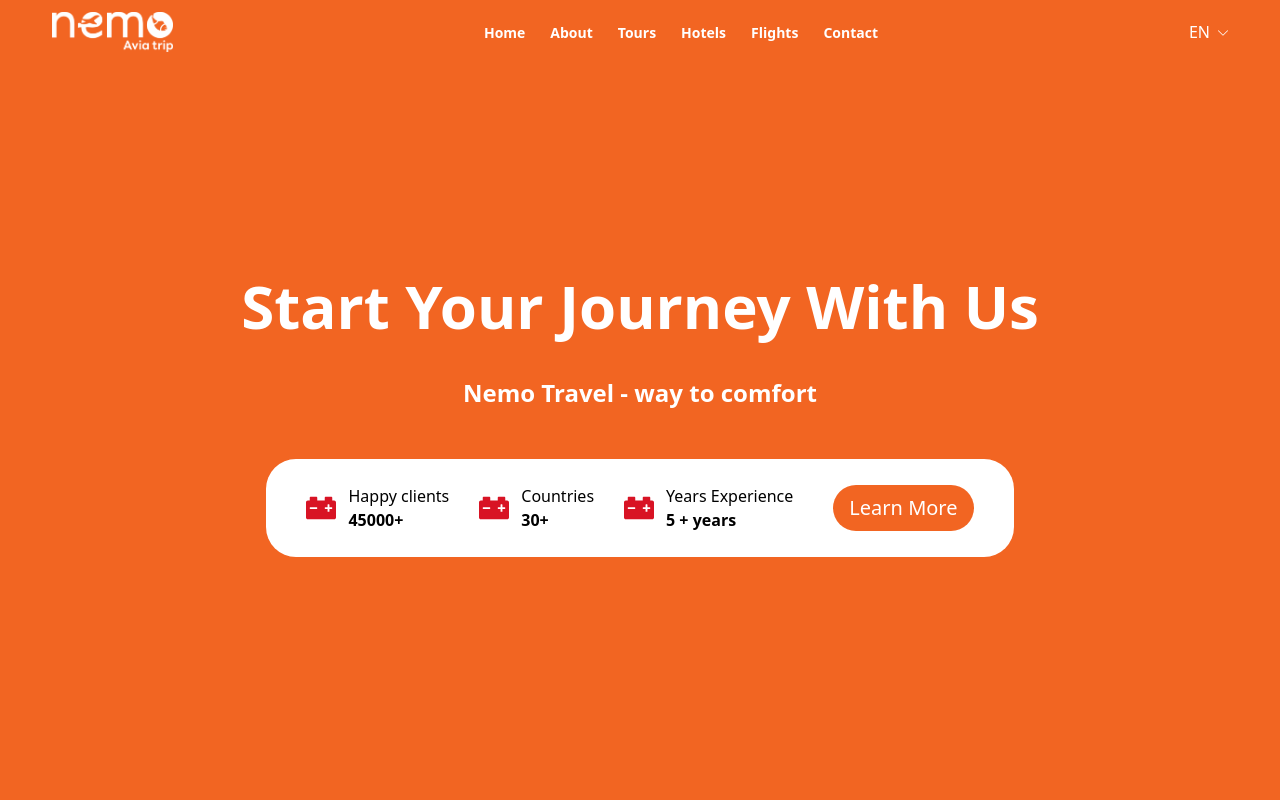
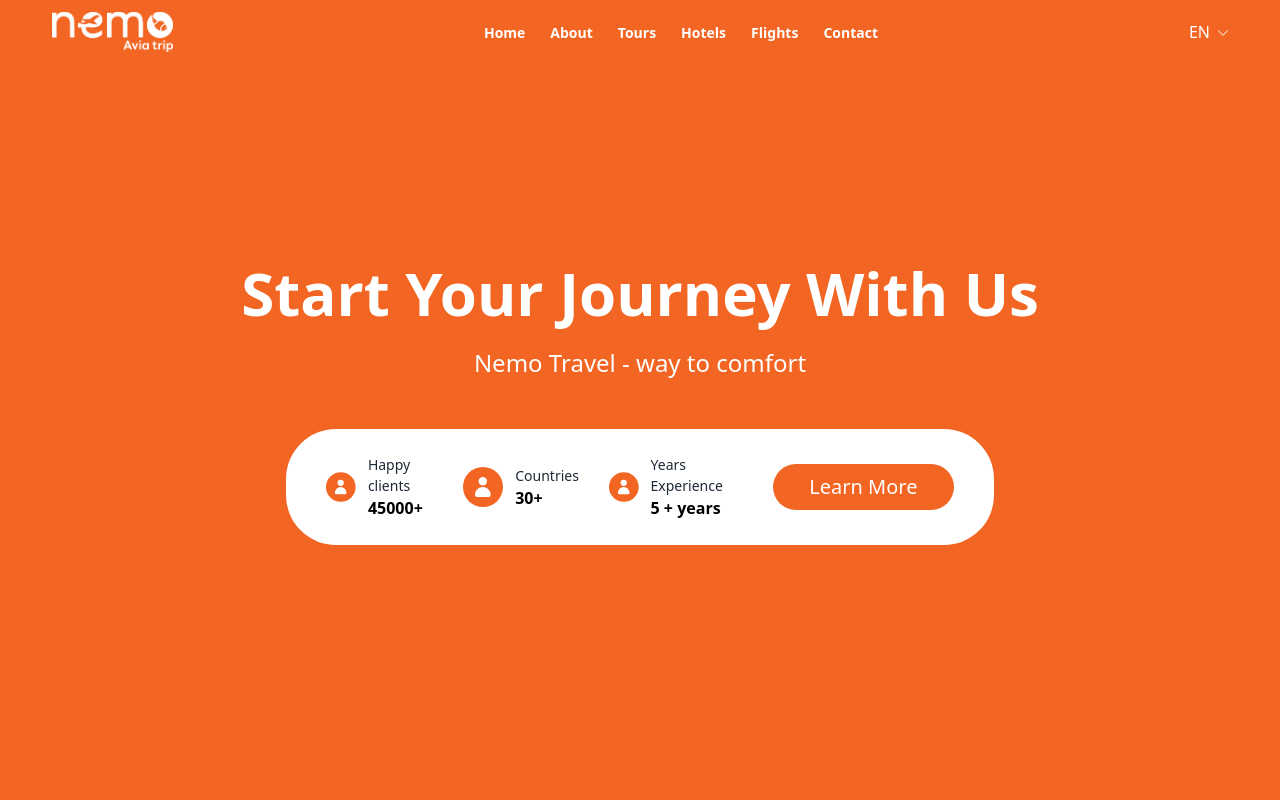
Before and after one commit to abdulhafiz0007/nemoaviatrip, a React (Vite) app: page / in a window 1280 px wide. Shown: the top 800 px of the page. Built offline with nearby package versions, Linux system fonts and the light colour scheme.

Commit message:
add changes to hero section

```diff
--- a/src/assets/images/Icons.jsx
+++ b/src/assets/images/Icons.jsx
@@ -182,7 +182,9 @@ export const TopArrow = ({ headerFixed, arrowActive }) => {
 export const MenuIcon = ({ headerFixed, closeActive }) => {
    return (
       <svg
-         className={` ${headerFixed ? "text-black" : "text-white"} ${closeActive ? "hidden" : "block"} `}
+         className={` ${headerFixed ? "text-black" : "text-white"} ${
+            closeActive ? "hidden" : "block"
+         } `}
          width="24px"
          height="24px"
          viewBox="0 0 20 20"
@@ -201,7 +203,9 @@ export const MenuIcon = ({ headerFixed, closeActive }) => {
 export const CloseIcon = ({ headerFixed, closeActive }) => {
    return (
       <svg
-         className={` ${headerFixed ? "text-black" : "text-white"} ${closeActive ? "block" : "hidden"}`}
+         className={` ${headerFixed ? "text-black" : "text-white"} ${
+            closeActive ? "block" : "hidden"
+         }`}
          width="24px"
          height="24px"
          viewBox="0 0 24 24"
@@ -217,3 +221,91 @@ export const CloseIcon = ({ headerFixed, closeActive }) => {
       </svg>
    );
 };
+
+export const ContactIcon = () => {
+   return (
+      <svg
+         className="text-[#F26522] w-10 h-10"
+         xmlns="http://www.w3.org/2000/svg"
+         viewBox="0 0 171 171"
+      >
+         <title>Asset 19</title>
+         <g id="Layer_2" data-name="Layer 2">
+            <g id="Layer_1-2" data-name="Layer 1">
+               <circle cx="85.5" cy="85.5" r="85.5" fill="currentColor" />
+               <path
+                  d="M102.8,61.1A18.15,18.15,0,1,1,84.6,43,18.12,18.12,0,0,1,102.8,61.1Z"
+                  fill="#fff"
+               />
+               <path
+                  d="M84.7,85.5A33.72,33.72,0,0,0,51,119.2a8.81,8.81,0,0,0,8.8,8.8h49.7a8.81,8.81,0,0,0,8.8-8.8A33.63,33.63,0,0,0,84.7,85.5Z"
+                  fill="#fff"
+               />
+            </g>
+         </g>
+      </svg>
+   );
+};
+
+export const TimeIcon = () => {
+   return (
+      <svg
+         className="w-10 h-10 bg-[#F26522]"
+         xmlns="http://www.w3.org/2000/svg"
+         xmlnsXlink="http://www.w3.org/1999/xlink"
+         version="1.1"
+         viewBox="0 0 256 256"
+         xmlSpace="preserve"
+      >
+         <g
+            style={{
+               stroke: "none",
+               strokeWidth: 0,
+               strokeDasharray: "none",
+               strokeLinecap: "butt",
+               strokeLinejoin: "miter",
+               strokeMiterlimit: 10,
+               fill: "currentcolor",
+               fillRule: "nonzero",
+               opacity: 1,
+            }}
+            transform="translate(1.4065934065934016 1.4065934065934016) scale(2.81 2.81)"
+         >
+            <path
+               className="text-white"
+               d="M 60.269 30.771 L 47.201 41.304 c -0.624 -0.367 -1.341 -0.593 -2.116 -0.593 c -2.318 0 -4.204 1.886 -4.204 4.204 c 0 1.794 1.135 3.318 2.721 3.921 v 23.038 c 0 0.819 0.664 1.484 1.484 1.484 s 1.483 -0.664 1.483 -1.484 V 48.836 c 1.585 -0.602 2.721 -2.126 2.721 -3.921 c 0 -0.457 -0.092 -0.889 -0.227 -1.301 l 13.07 -10.534 c 0.637 -0.514 0.738 -1.448 0.224 -2.086 C 61.84 30.357 60.907 30.256 60.269 30.771 z"
+               style={{
+                  stroke: "none",
+                  strokeWidth: 1,
+                  strokeDasharray: "none",
+                  strokeLinecap: "butt",
+                  strokeLinejoin: "miter",
+                  strokeMiterlimit: 10,
+                  fill: "currenColor",
+                  fillRule: "nonzero",
+                  opacity: 1,
+               }}
+               transform=" matrix(1 0 0 1 0 0) "
+               strokeLinecap="round"
+            />
+            <path
+               className="text-white"
+               d="M 45.084 -0.085 c -24.813 0 -45 20.187 -45 45 c 0 24.814 20.187 45.001 45 45.001 c 24.813 0 45 -20.187 45 -45.001 C 90.084 20.102 69.897 -0.085 45.084 -0.085 z M 45.084 86.949 c -23.177 0 -42.033 -18.856 -42.033 -42.034 c 0 -23.177 18.856 -42.033 42.033 -42.033 c 23.177 0 42.033 18.856 42.033 42.033 C 87.117 68.093 68.261 86.949 45.084 86.949 z"
+               style={{
+                  stroke: "none",
+                  strokeWidth: 1,
+                  strokeDasharray: "none",
+                  strokeLinecap: "butt",
+                  strokeLinejoin: "miter",
+                  strokeMiterlimit: 10,
+                  fill: "currentColor",
+                  fillRule: "nonzero",
+                  opacity: 1,
+               }}
+               transform=" matrix(1 0 0 1 0 0) "
+               strokeLinecap="round"
+            />
+         </g>
+      </svg>
+   );
+};
--- a/src/components/Hero/Hero.jsx
+++ b/src/components/Hero/Hero.jsx
@@ -4,6 +4,8 @@ import { HeroIcon1 } from "../../assets/images/Icons";
 import { LangContext } from "../../context/LangContext";
 import { lang } from "../Lang/Lang";
 import {motion} from "framer-motion";
+import { ContactIcon } from "../../assets/images/Icons";
+import { TimeIcon } from "../../assets/images/Icons";
 
 export const Hero = () => {
    const { til } = useContext(LangContext);
@@ -11,37 +13,39 @@ export const Hero = () => {
    return (
       <div id="home" className="h-screen bg-[#F26522] flex justify-center pb-[110px] scroll-mt-[60px]">
          <div className="flex flex-col justify-center items-center">
-            <motion.h1 initial={{y: "150px", opacity: 0}} animate={{y: 0, opacity: 1}} transition={{duration: 0.8, type: "tween"}} className="text-white text-[32px] text-center lg:text-[60px] font-bold mb-[24px]">
-               {lang[til].hero.title}
-            </motion.h1>
-            <motion.p initial={{y: "150px", opacity: 0}} animate={{y: 0, opacity: 1}} transition={{duration: 0.9, type: "tween"}} className="text-white text-[20px] lg:text-[24px] font-bold mb-[48px]">
+            <div className="lg:w-full w-[350px]">
+               <motion.h1 initial={{y: "150px", opacity: 0}} animate={{y: 0, opacity: 1}} transition={{duration: 0.8, type: "tween"}} className="text-white leading-10 lg:mb-8 text-[32px] text-center lg:text-[60px] font-bold mb-[24px]">
+                  {lang[til].hero.title}
+               </motion.h1>
+            </div>
+            <motion.p initial={{y: "150px", opacity: 0}} animate={{y: 0, opacity: 1}} transition={{duration: 0.9, type: "tween"}} className="text-white text-[20px] lg:text-[24px] mb-[48px]">
                {lang[til].hero.subTitle}
             </motion.p>
-            <div className="flex flex-col lg:flex-row items-center gap-[40px] bg-white px-[40px] py-[25px] rounded-[30px]">
-               <ul className="flex flex-col lg:flex-row items-start lg:items-center gap-[30px]">
+            <div className="flex flex-col lg:flex-row items-center gap-[24px] lg:gap-[40px] bg-white lg:px-[40px] px-[28px] py-[25px] lg:py-[25px] lg:rounded-[50px] rounded-[30px]">
+               <ul className="flex flex-col lg:flex-row items-start lg:items-center gap-[22px] lg:gap-[30px]">
                   <li className="flex items-center gap-3">
-                     <HeroIcon1 />
+                     <ContactIcon />
                      <div>
-                        <h3> {lang[til].hero.clients}</h3>
+                        <h3 className="text-[14px] text-[#1F2937]"> {lang[til].hero.clients}</h3>
                         <strong>45000+</strong>
                      </div>
                   </li>
                   <li className="flex items-center gap-3">
-                     <HeroIcon1 />
+                     <ContactIcon />
                      <div>
-                        <h3> {lang[til].hero.countries}</h3>
+                        <h3 className="text-[14px] text-[#1F2937]"> {lang[til].hero.countries}</h3>
                         <strong>30+</strong>
                      </div>
                   </li>
                   <li className="flex items-center gap-3">
-                     <HeroIcon1 />
+                     <ContactIcon />
                      <div>
-                        <h3> {lang[til].hero.experience}</h3>
+                        <h3 className="text-[14px] text-[#1F2937]"> {lang[til].hero.experience}</h3>
                         <strong> {lang[til].hero.year}</strong>
                      </div>
                   </li>
                </ul>
-               <a href="#contact" className="text-white py-2 px-4 bg-[#F26522] rounded-full text-[20px]">
+               <a href="#contact" className="text-white text-center py-2 w-full bg-[#F26522] rounded-full lg:text-[20px] text-[16px]">
                   {lang[til].hero.learnMore}
                </a>
             </div>
```
Also changed, not shown: src/assets/images/Contact-Us-Icon-SVG.svg (added).
